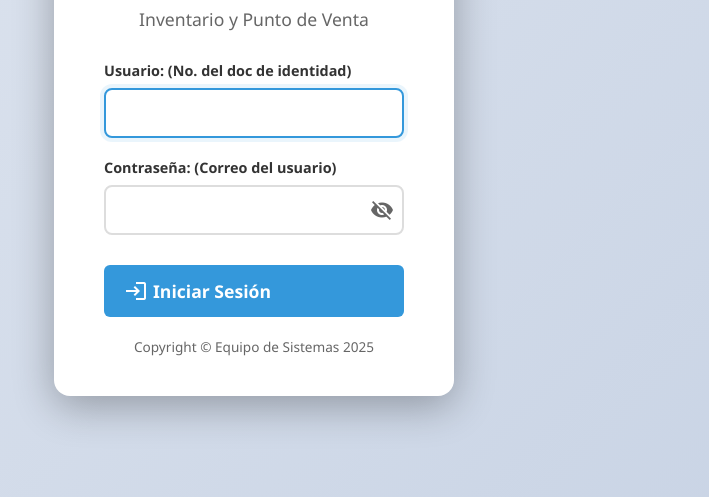
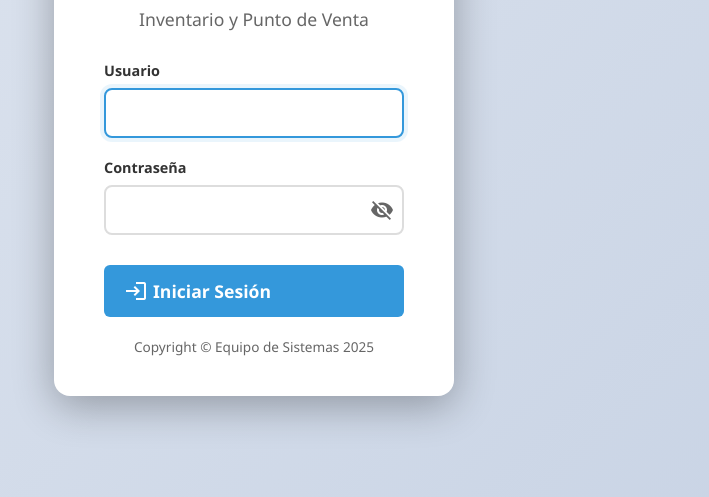
Before and after one commit to dorelly199475-web/EL-DESCUBRIDOR, a website: page index.html in a window 1280 px wide. Shown: the part 303-800 px from the top of the page, without its empty margins (386-1095 px from the left). Drawn offline with nearby package versions, Linux system fonts and the light colour scheme; some packages are replaced by stand-ins of ours; a script that the page names is missing.

Commit message:
Permitir iniciar sesion usando columnas USUARIO y CONTRASEÑA / CONTRASENA en la hoja de calculo

```diff
--- a/index.html
+++ b/index.html
@@ -26,11 +26,11 @@
         <h3>Inventario y Punto de Venta</h3>
         <form id="login-form" onsubmit="handleLogin(event)">
           <div class="form-group">
-            <label>Usuario: (No. del doc de identidad)</label>
+            <label>Usuario</label>
             <input type="text" id="login-usuario" class="form-control" required autofocus>
           </div>
           <div class="form-group">
-            <label>Contraseña: (Correo del usuario)</label>
+            <label>Contraseña</label>
             <div style="position: relative;">
               <input type="password" id="login-password" class="form-control" required
                      style="padding-right: 40px;">
```
Also changed, not shown: 1 other file.
